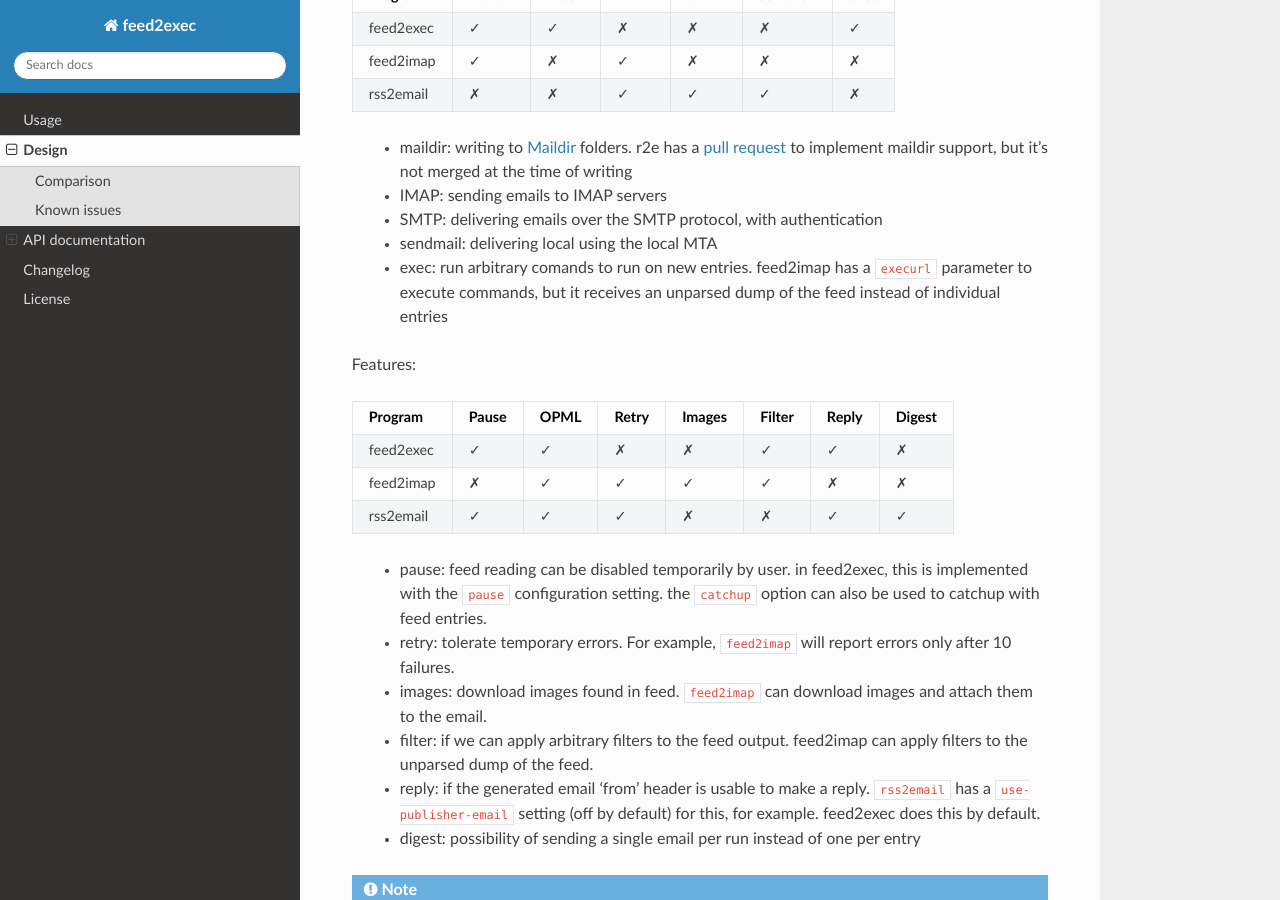
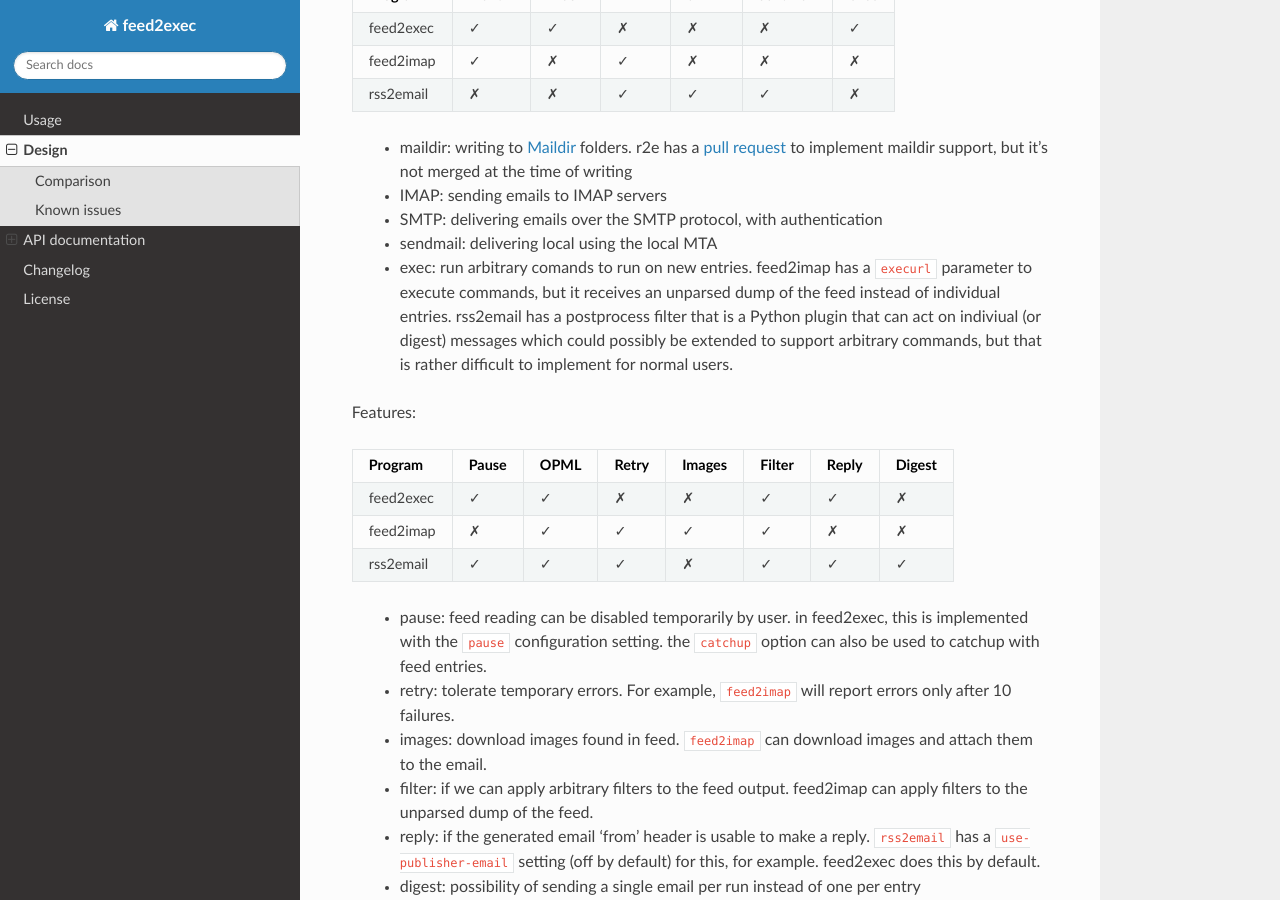
Before and after one commit to timb-machine-mirrors/anarcat-feed2exec, a Sphinx documentation site: the page built from doc/design.rst, in a window 1280 px wide and 900 px high, scrolled down 1193 px. Built offline with Sphinx 7.4.7 and the Read the Docs theme 2.0.0, drawn with Linux system fonts in a browser that asks for light colours; the version number could not be read and is left out.

Commit message:
correction: rss2email has filters

```diff
--- a/doc/design.rst
+++ b/doc/design.rst
@@ -72,7 +72,11 @@
  * sendmail: delivering local using the local MTA
  * exec: run arbitrary comands to run on new entries. feed2imap has a
    ``execurl`` parameter to execute commands, but it receives an
-   unparsed dump of the feed instead of individual entries
+   unparsed dump of the feed instead of individual entries. rss2email
+   has a postprocess filter that is a Python plugin that can act on
+   indiviual (or digest) messages which could possibly be extended to
+   support arbitrary commands, but that is rather difficult to
+   implement for normal users.
 
  .. _Maildir: https://en.wikipedia.org/wiki/Maildir
  .. _r2e-maildir: https://github.com/wking/rss2email/pull/21
@@ -84,7 +88,7 @@
 ========= ======= ==== ===== ====== ====== ===== ======
 feed2exec    ✓     ✓     ✗     ✗       ✓     ✓     ✗
 feed2imap    ✗     ✓     ✓     ✓       ✓     ✗     ✗
-rss2email    ✓     ✓     ✓     ✗       ✗     ✓     ✓
+rss2email    ✓     ✓     ✓     ✗       ✓     ✓     ✓
 ========= ======= ==== ===== ====== ====== ===== ======
 
  * pause: feed reading can be disabled temporarily by user. in
```
